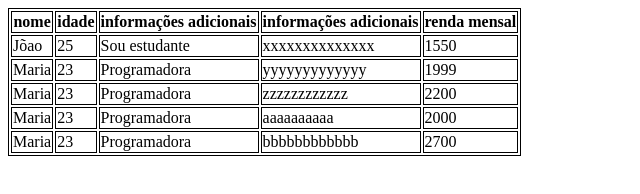
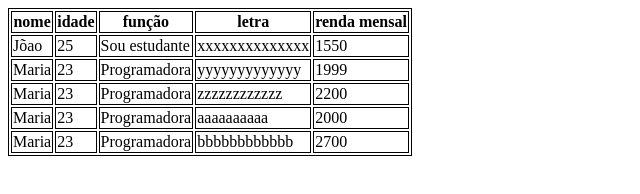
Before and after one commit to the-Neitans/Aula-tabela, a plain HTML site: page index.html in a window 1280 px wide. Shown: the whole page, without its empty margins (0-640 px from the left). Drawn offline with Linux system fonts and the light colour scheme.

Commit message:
tirando info

```diff
--- a/index.html
+++ b/index.html
@@ -20,8 +20,8 @@
             <tr>
                 <th>nome</th>
                 <th>idade</th>
-                <th>informações adicionais</th>
-                <th>informações adicionais</th>
+                <th>função</th>
+                <th>letra</th>
                 <th>renda mensal</th>
             </tr>
         </thead>
```
